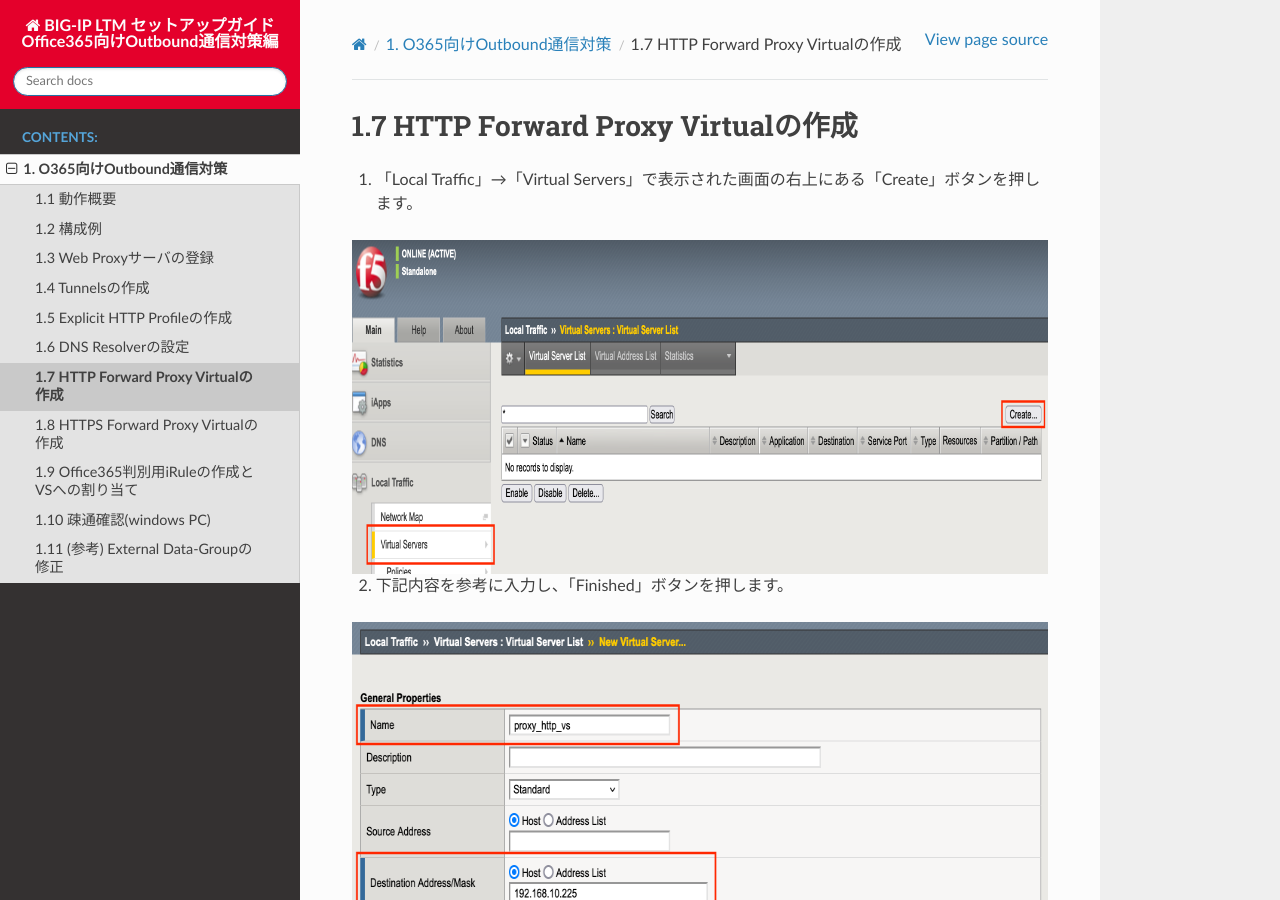
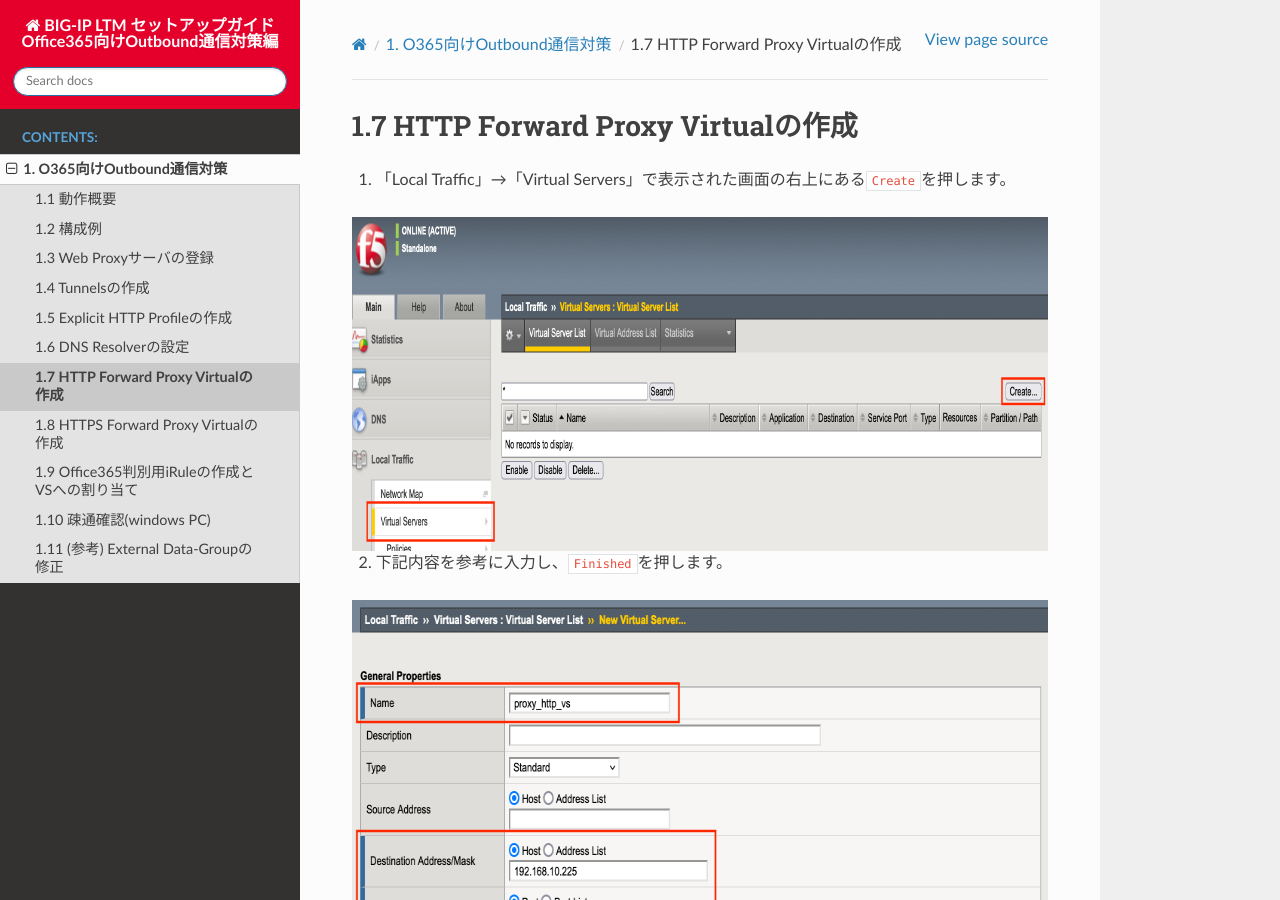
Before and after one commit to BeF5/f5j-local-breakout, a Sphinx documentation site: the page built from docs/content02/module07/module07.rst, in a window 1280 px wide and 900 px high. Built offline with Sphinx 7.4.7 and the Read the Docs theme 2.0.0, drawn with Linux system fonts in a browser that asks for light colours.

Commit message:
Update module07.rst

```diff
--- a/docs/content02/module07/module07.rst
+++ b/docs/content02/module07/module07.rst
@@ -1,14 +1,14 @@
 1.7 HTTP Forward Proxy Virtualの作成
 ======================================
 
-1. 「Local Traffic」→「Virtual Servers」で表示された画面の右上にある「Create」ボタンを押します。
+1. 「Local Traffic」→「Virtual Servers」で表示された画面の右上にある\ ``Create``\ を押します。
 
 .. figure:: images/Picture1.png
    :scale: 50%
    :align: center
 
 
-2. 下記内容を参考に入力し、「Finished」ボタンを押します。
+2. 下記内容を参考に入力し、\ ``Finished``\ を押します。
 
 .. figure:: images/Picture2-1.png
    :scale: 50%
```
